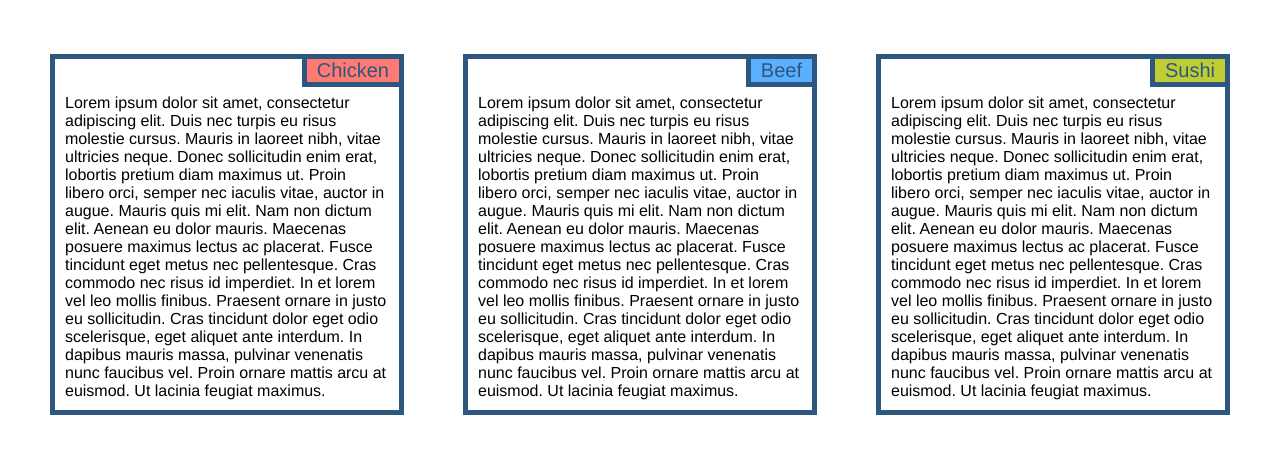
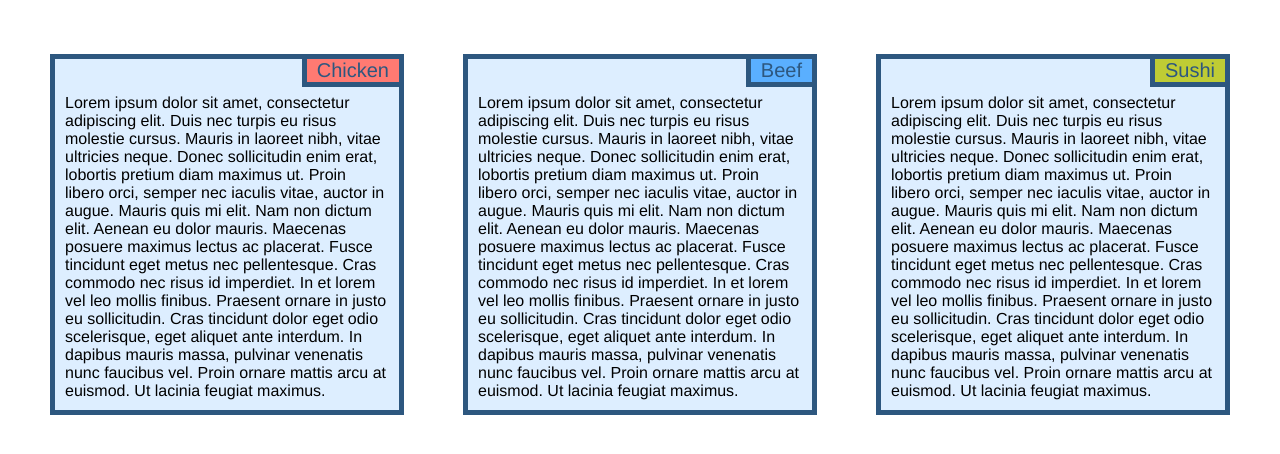
Before and after one commit to giusedroid/coursera-test, a plain HTML site: page mod2_solution/index.html in a window 1280 px wide. Shown: the part 130-584 px from the top of the page. Drawn offline with Linux system fonts and the light colour scheme.

Commit message:
some bg colors

```diff
--- a/mod2_solution/css/main.css
+++ b/mod2_solution/css/main.css
@@ -40,6 +40,7 @@ body {
   border: 5px solid #2D577F;
   padding: 35px 10px 10px 10px;
   margin-top: 10px;
+  background-color: #DEF;
 }
 
 #chicken .section-header{
```
